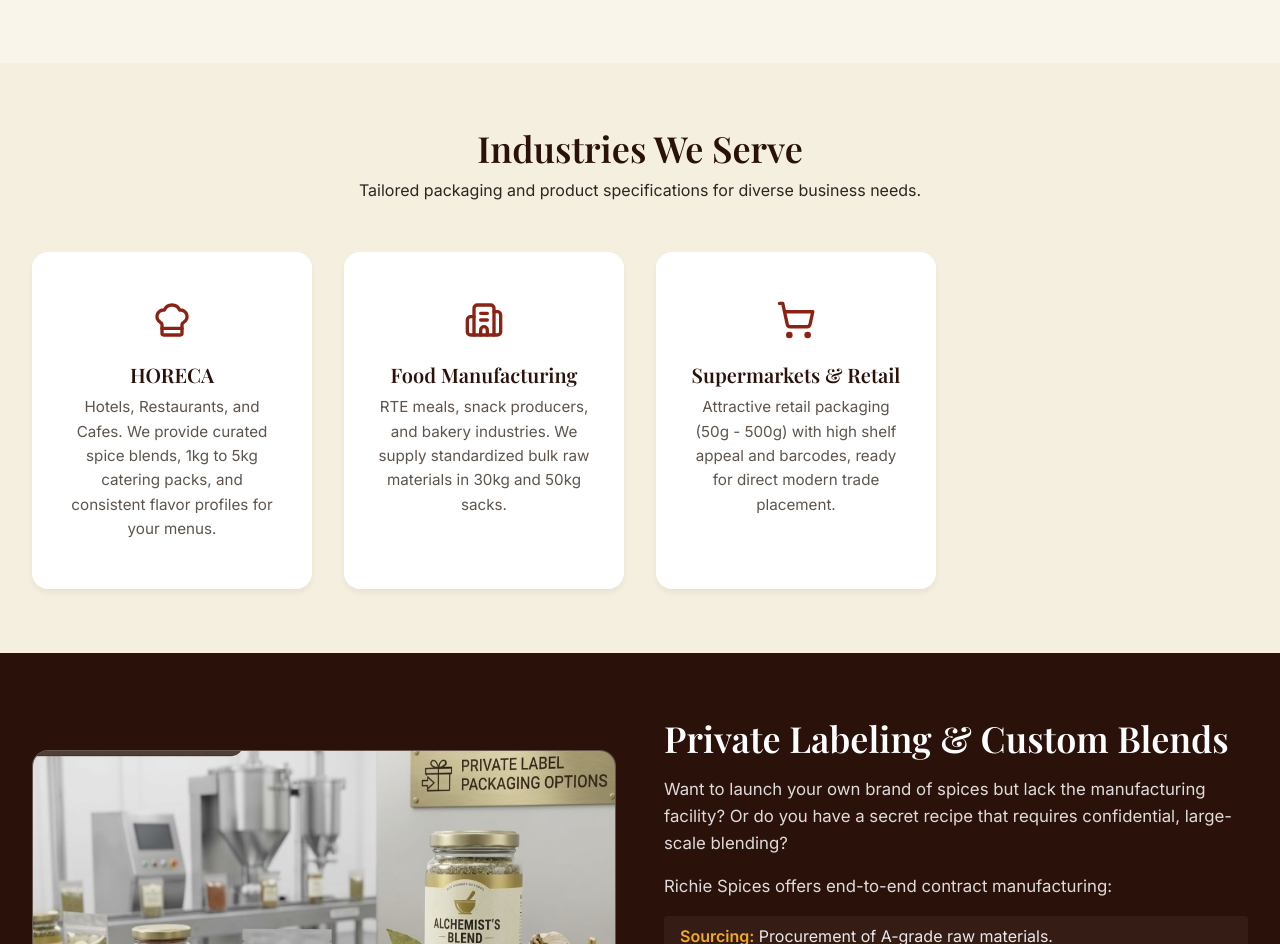
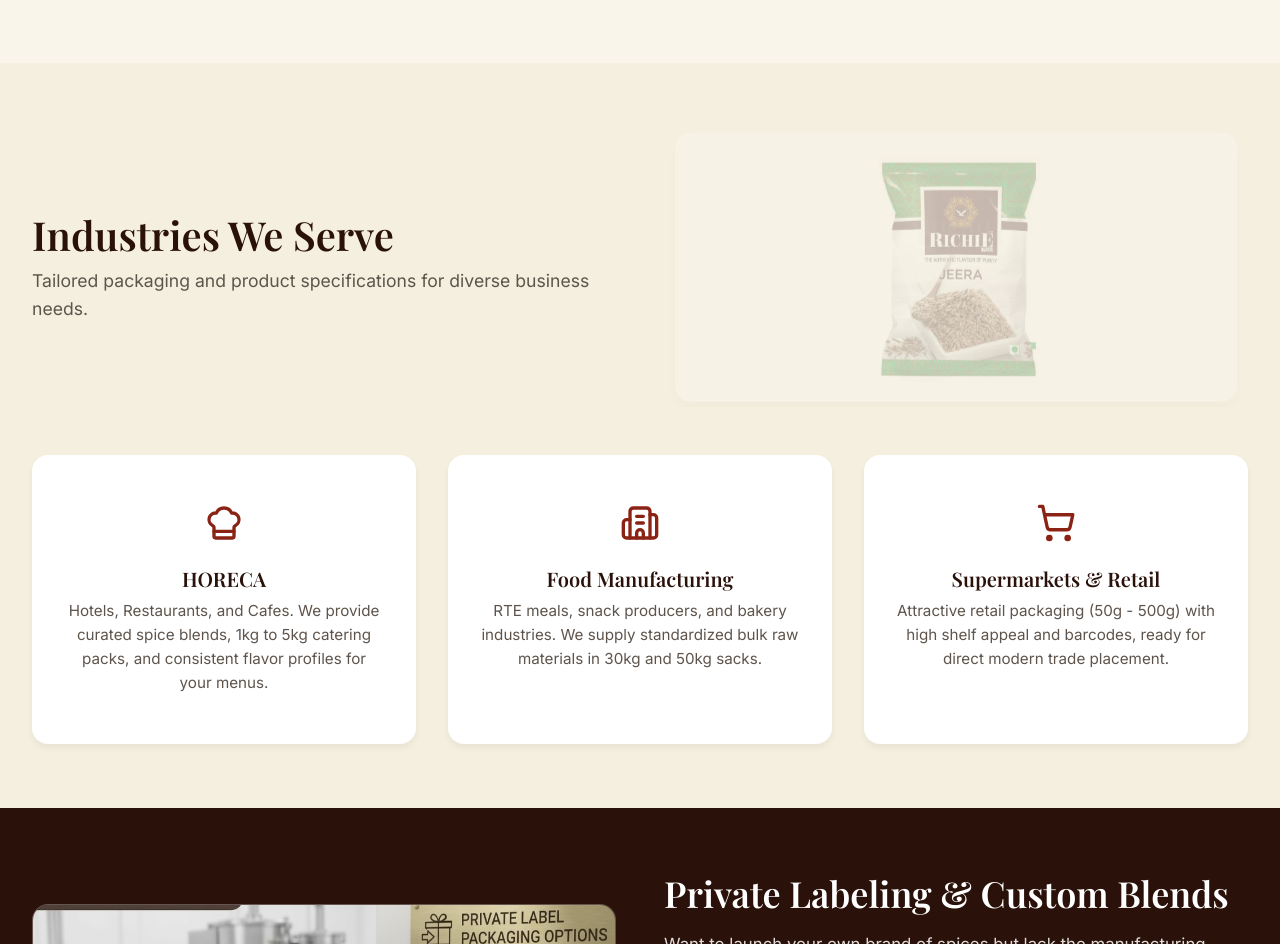
Before and after one commit to hemanthsrisai/Richiespices, a React (Vite) app: page /b2b in a window 1280 px wide. Shown: the part 940-1884 px from the top of the page. Built offline with nearby package versions, Linux system fonts and the light colour scheme; a web font is replaced by a local one.

Commit message:
feat: B2B split header with animated product showcase images

```diff
--- a/src/pages/B2B.jsx
+++ b/src/pages/B2B.jsx
@@ -42,9 +42,18 @@ const B2B = () => {
       {/* Target Industries */}
       <section className="section bg-paper">
         <div className="container">
-          <div className={styles.sectionHeader}>
-            <h2 className="serif-heading">Industries We Serve</h2>
-            <p>Tailored packaging and product specifications for diverse business needs.</p>
+          <div className={styles.sectionHeaderSplit}>
+            <div className={styles.sectionHeaderLeft}>
+              <h2 className="serif-heading">Industries We Serve</h2>
+              <p>Tailored packaging and product specifications for diverse business needs.</p>
+            </div>
+            <div className={styles.showcaseImages}>
+              <div className={styles.showcaseTrack}>
+                <img src="/media/products/Choti Elaichi.jpg" alt="Green Cardamom" className={styles.showcaseImg} />
+                <img src="/media/products/Black Pepper.jpg" alt="Black Pepper" className={styles.showcaseImg} />
+                <img src="/media/products/Jeera.jpg" alt="Cumin Seeds" className={styles.showcaseImg} />
+              </div>
+            </div>
           </div>
 
           <div className={styles.industryGrid}>
--- a/src/pages/B2B.module.css
+++ b/src/pages/B2B.module.css
@@ -103,15 +103,69 @@
 }
 
 /* Industries */
-.sectionHeader {
-  text-align: center;
-  max-width: 600px;
-  margin: 0 auto var(--spacing-xl);
+.sectionHeaderSplit {
+  display: grid;
+  grid-template-columns: 1fr;
+  gap: var(--spacing-xl);
+  align-items: center;
+  margin-bottom: var(--spacing-xl);
 }
 
-.sectionHeader h2 {
-  font-size: 2.25rem;
+@media (min-width: 768px) {
+  .sectionHeaderSplit {
+    grid-template-columns: 1fr 1fr;
+  }
+}
+
+.sectionHeaderLeft h2 {
+  font-size: 2.5rem;
   margin-bottom: var(--spacing-sm);
+  color: var(--color-primary-dark);
+}
+
+.sectionHeaderLeft p {
+  color: var(--color-text-muted);
+  font-size: 1.1rem;
+  line-height: 1.6;
+}
+
+.showcaseImages {
+  position: relative;
+  height: 280px;
+  overflow: hidden;
+  border-radius: var(--radius-lg);
+}
+
+.showcaseTrack {
+  position: relative;
+  width: 100%;
+  height: 100%;
+}
+
+.showcaseImg {
+  position: absolute;
+  inset: 0;
+  width: 100%;
+  height: 100%;
+  object-fit: contain;
+  opacity: 0;
+  animation: showcaseFade 9s infinite;
+  background: var(--color-white);
+  border-radius: var(--radius-lg);
+  padding: var(--spacing-md);
+  box-shadow: var(--shadow-md);
+}
+
+.showcaseImg:nth-child(1) { animation-delay: 0s; }
+.showcaseImg:nth-child(2) { animation-delay: 3s; }
+.showcaseImg:nth-child(3) { animation-delay: 6s; }
+
+@keyframes showcaseFade {
+  0%   { opacity: 0; transform: scale(0.95); }
+  5%   { opacity: 1; transform: scale(1); }
+  30%  { opacity: 1; transform: scale(1); }
+  35%  { opacity: 0; transform: scale(1.02); }
+  100% { opacity: 0; }
 }
 
 .industryGrid {
@@ -128,7 +182,7 @@
 
 @media (min-width: 1024px) {
   .industryGrid {
-    grid-template-columns: repeat(4, 1fr);
+    grid-template-columns: repeat(3, 1fr);
   }
 }
 
```
